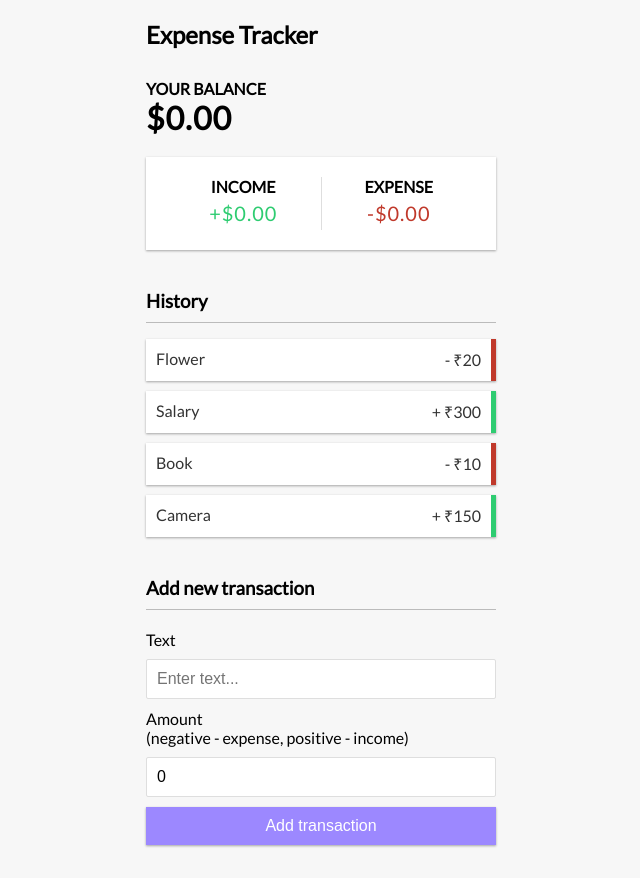
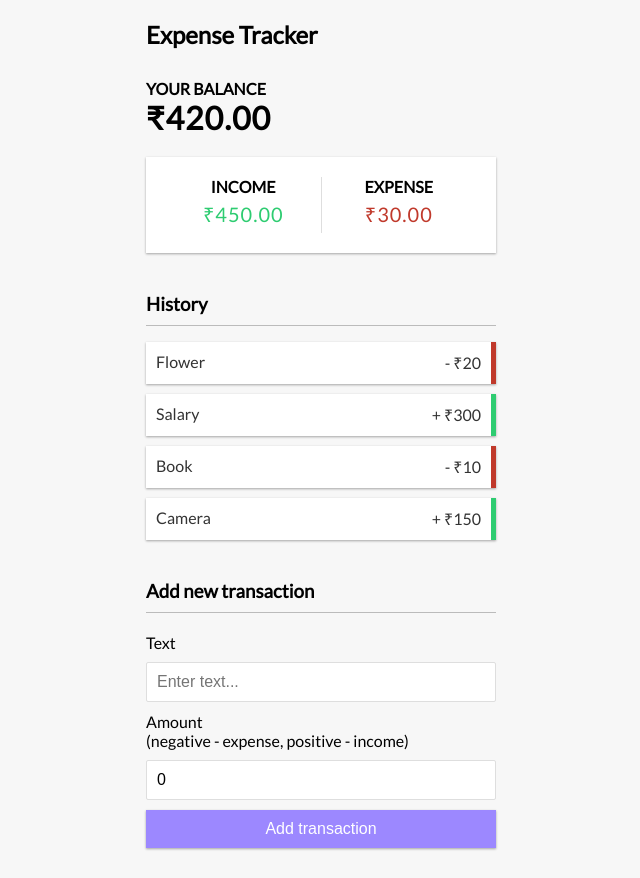
Before and after one commit to ZowWeb/money-manager-react, a React (Create React App) app: page / in a window 1280 px wide. Shown: the whole page, without its empty margins (319-959 px from the left). Built offline with nearby package versions, Linux system fonts and the light colour scheme.

Commit message:
Calculate Balance, Income and Expenses and assign them to resp components to show real time data

```diff
--- a/src/components/Balance.js
+++ b/src/components/Balance.js
@@ -1,10 +1,17 @@
-import React from "react";
+import React, { useContext } from "react";
+import { GlobalContext } from "../context/GlobalState";
 
 export const Balance = () => {
+  const { transactions } = useContext(GlobalContext);
+
+  // Update the balance
+  const amounts = transactions.map(transaction => transaction.amount);
+  const total = amounts.reduce((acc, amount) => (acc += amount), 0).toFixed(2);
+
   return (
     <>
       <h4>Your Balance</h4>
-      <h1>$0.00</h1>
+      <h1>&#8377;{total}</h1>
     </>
   );
 };
--- a/src/components/IncomeExpenses.js
+++ b/src/components/IncomeExpenses.js
@@ -1,15 +1,31 @@
-import React from "react";
+import React, { useContext } from "react";
+import { GlobalContext } from "../context/GlobalState";
 
 export const IncomeExpenses = () => {
+  const { transactions } = useContext(GlobalContext);
+
+  // Update the income and expense
+  const amounts = transactions.map(transaction => transaction.amount);
+  const income = amounts
+    .filter(amount => amount > 0)
+    .reduce((acc, amount) => (acc += amount), 0)
+    .toFixed(2);
+
+  const expense = (
+    amounts
+      .filter(amount => amount < 0)
+      .reduce((acc, amount) => (acc += amount), 0) * -1
+  ).toFixed(2);
+
   return (
     <div className="inc-exp-container">
       <div>
         <h4>Income</h4>
-        <p className="money plus">+$0.00</p>
+        <p className="money plus">&#8377;{income}</p>
       </div>
       <div>
         <h4>Expense</h4>
-        <p className="money minus">-$0.00</p>
+        <p className="money minus">&#8377;{expense}</p>
       </div>
     </div>
   );
```
